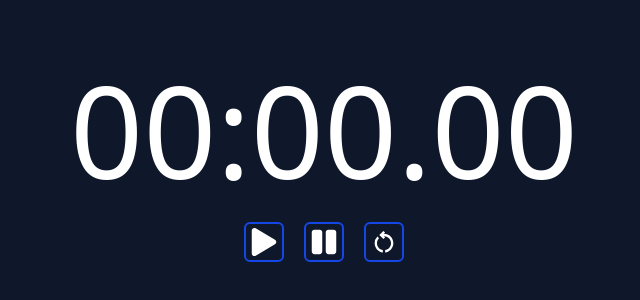
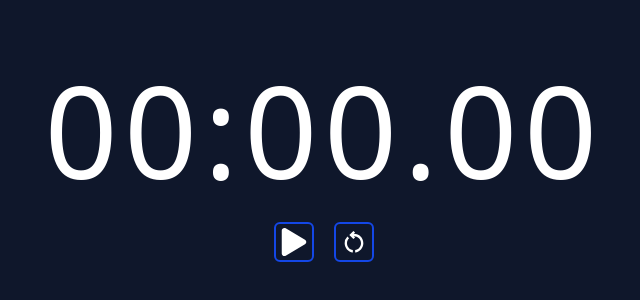
Before and after one commit to suvajitcodewalnut/walnutreact, a React (Vite) app: page / in a window 1280 px wide. Shown: the part 236-536 px from the top of the page, without its empty margins (316-956 px from the left). Built offline with nearby package versions, Linux system fonts and the light colour scheme.

Commit message:
useCallbackHook(stopwatch): stopwatch completed

```diff
--- a/src/components/useCallbackHook/Stopwatch.jsx
+++ b/src/components/useCallbackHook/Stopwatch.jsx
@@ -1,19 +1,96 @@
+import { useState, useEffect, useCallback } from 'react';
+
+// TOASTER
+import { Toaster, toast } from 'react-hot-toast';
+
 // ICONS
 import { FaPlay } from 'react-icons/fa';
 import { FaPause } from 'react-icons/fa';
 import { MdOutlineRestartAlt } from 'react-icons/md';
 
 const Stopwatch = () => {
+  // STATES
+  const [time, setTime] = useState(() => {
+    return 0;
+  });
+  const [isRunning, setIsRunning] = useState(() => {
+    return false;
+  });
+
+  // FORMAT
+  const formatTime = (timeInSeconds) => {
+    const minutes = Math.floor(timeInSeconds / 60);
+    const seconds = Math.floor(timeInSeconds % 60);
+    const milliseconds = Math.floor((timeInSeconds % 1) * 100);
+    return `${minutes.toString().padStart(2, '0')}:${seconds.toString().padStart(2, '0')}.${milliseconds.toString().padStart(2, '0')}`;
+  };
+
+  const checkAndNotify = useCallback((currentTime) => {
+    if (currentTime > 0 && currentTime % 60 === 0) {
+      toast(`10 MINUTES MILESTONE`, {
+        icon: '🕑',
+        style: {
+          borderRadius: '10px',
+        },
+      });
+    }
+  }, []);
+
+  // EFFECTS
+  useEffect(() => {
+    let interval;
+    if (isRunning) {
+      interval = setInterval(() => {
+        setTime((previousTime) => {
+          const newTime = previousTime + 0.01;
+          checkAndNotify(newTime);
+          return newTime;
+        });
+      }, 10);
+    }
+    // CLEANUP
+    return () => {
+      if (interval) {
+        clearInterval(interval);
+      }
+    };
+  }, [isRunning, checkAndNotify]);
+
+  // HANDLER FUNCTION FOR START OR STOP
+  const handleStartStop = () => {
+    setIsRunning(!isRunning);
+  };
+
+  // HANDLER FUNCTION TO RESET
+  const handleWatchReset = () => {
+    setIsRunning(false);
+    setTime(0);
+    toast('STOPWATCH RESET', {
+      icon: '🔄',
+      style: {
+        borderRadius: '10px',
+      },
+    });
+  };
+
   return (
     <div className="h-screen w-full bg-slate-900 text-white">
       <div className=" min-h-screen w-full flex flex-col items-center justify-center gap-7">
-        <div className="text-7xl md:text-8xl lg:text-9xl">00:00.00</div>
+        <div className="text-7xl md:text-8xl lg:text-9xl tracking-wider">{formatTime(time)}</div>
         <div className="flex items-center justify-center gap-5">
-          <FaPlay size={40} className='button'/>
-          <FaPause size={40} className='button'/>
-          <MdOutlineRestartAlt  size={40} className='button'/>
+          <button onClick={handleStartStop}>
+            {isRunning ? (
+              <FaPause size={40} className="button" />
+            ) : (
+              <FaPlay size={40} className="button" />
+            )}
+          </button>
+          <button onClick={handleWatchReset}>
+            <MdOutlineRestartAlt size={40} className="button" />
+          </button>
         </div>
       </div>
+      <Toaster position="bottom-center" />
     </div>
   );
 };
```
